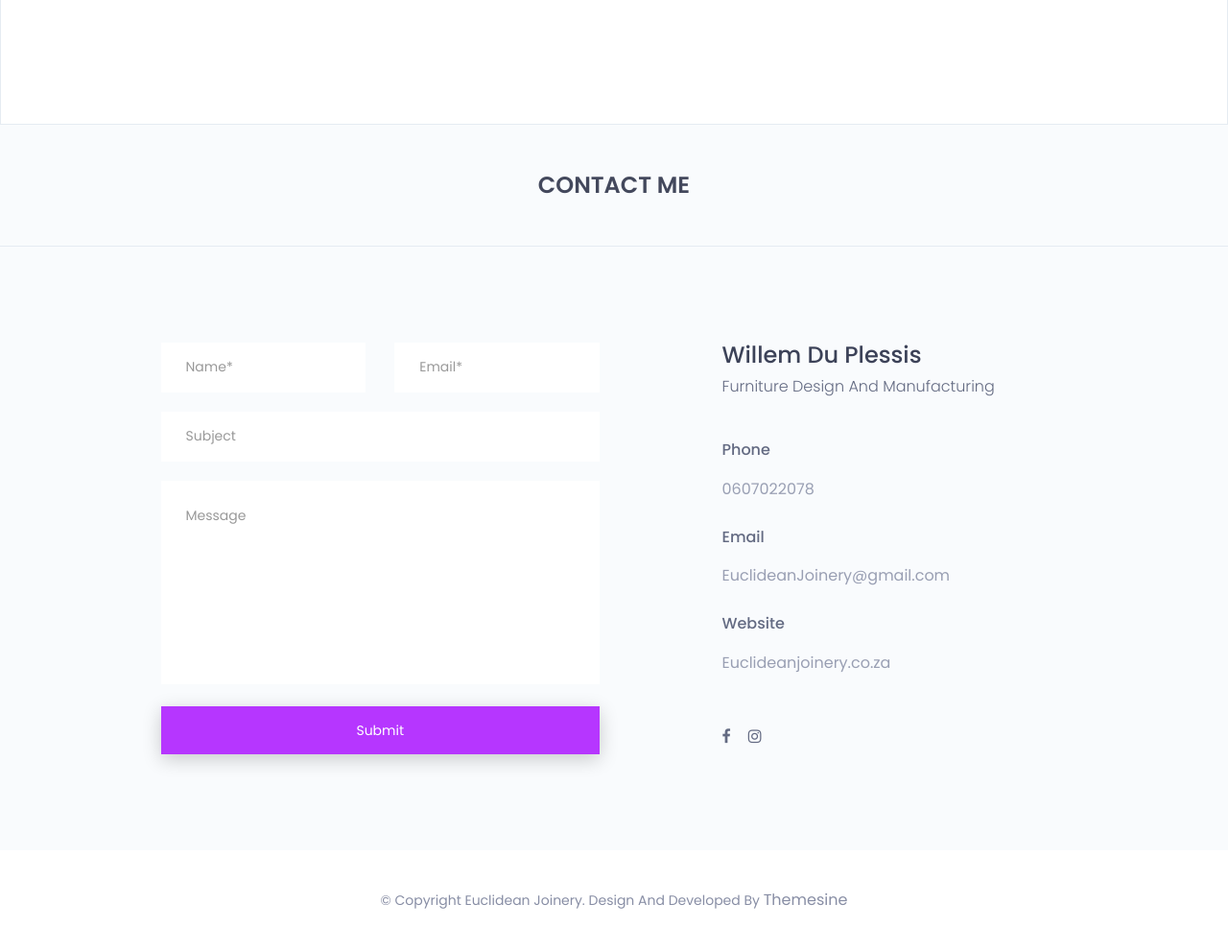
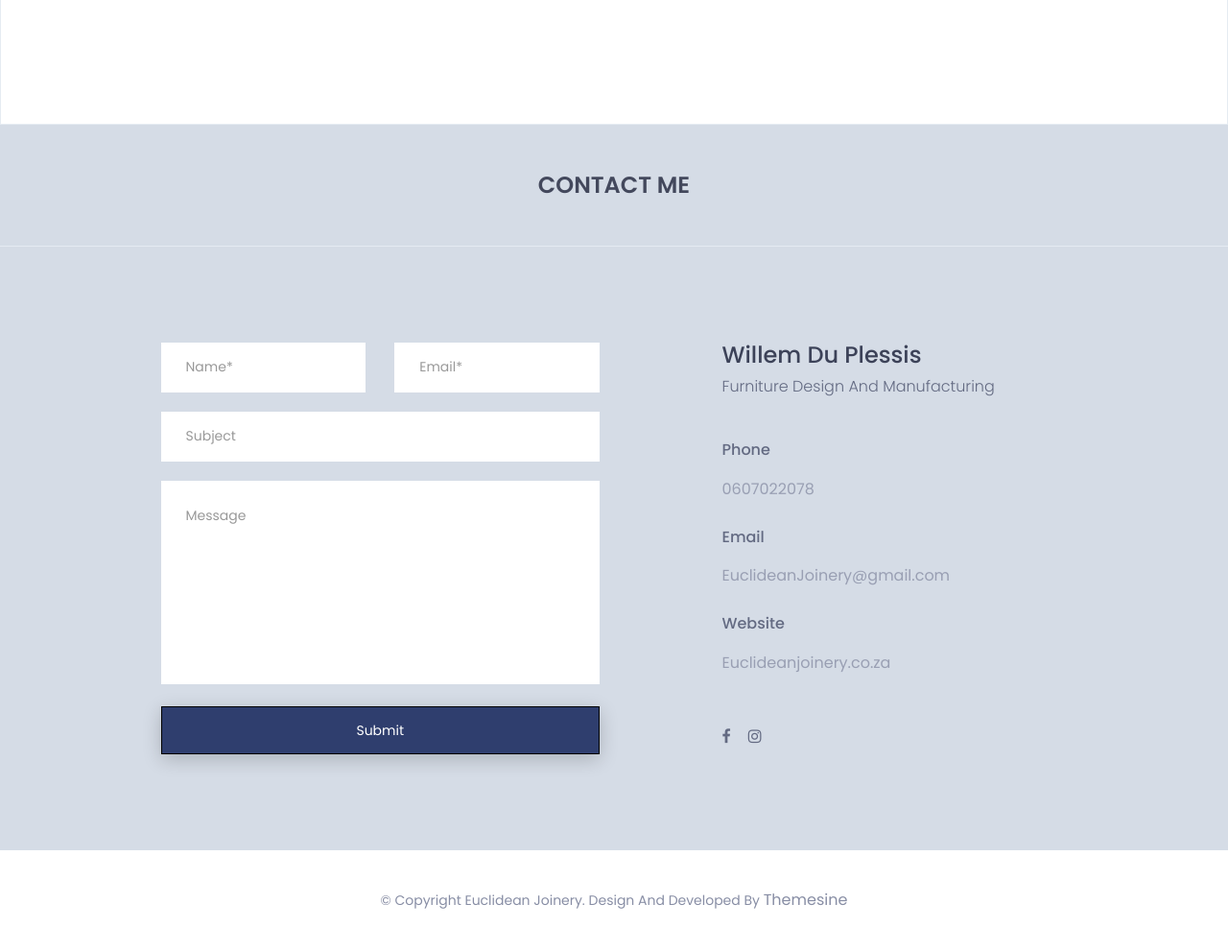
Before and after one commit to wielie7/wielie7.github.io, a PHP site: page / in a window 1280 px wide. Shown: the part 5292-6283 px from the top of the page at 96% size. Run offline with PHP 8.4, Linux system fonts and the light colour scheme.

Commit message:
Update style.css

```diff
--- a/assets/css/style.css
+++ b/assets/css/style.css
@@ -40,7 +40,7 @@ font-family: 'Poppins', sans-serif;
 body{
 	font-family: 'Poppins', sans-serif;
 	font-size:16px;
-	color: #676a81;
+	color: #202a4d;
 	background: #fff;
     max-width:1920px;
     margin:0 auto;
@@ -689,7 +689,7 @@ span.single-timeline-horizontal.spacial-horizontal-line {width: 88px;}
         11. Contact
 --------------------------------------*/
 .contact {
-    background: #f9fbfd;
+    background: #d5dce6;
     padding: 50px 0 100px;
 }
 .single-contact-box {padding-top: 100px;}
@@ -705,7 +705,7 @@ span.single-timeline-horizontal.spacial-horizontal-line {width: 88px;}
     box-shadow: none;
     outline: 0!important;
     background: #fff;
-    color: #636a82;
+    color: #202a4d;
     resize: none;
 }
 
@@ -717,8 +717,8 @@ span.single-timeline-horizontal.spacial-horizontal-line {width: 88px;}
     height:50px;
     text-transform:capitalize;
     margin-top: 3px;
-    background: #b636ff;
-    border: 1px solid #b636ff;
+    background: #2f3e6e;
+    border: 1px solid #000000;
     cursor:pointer;
     box-shadow: 0 5px 20px rgba(0,0,0,.2);
      -webkit-transition: .5s;
```
